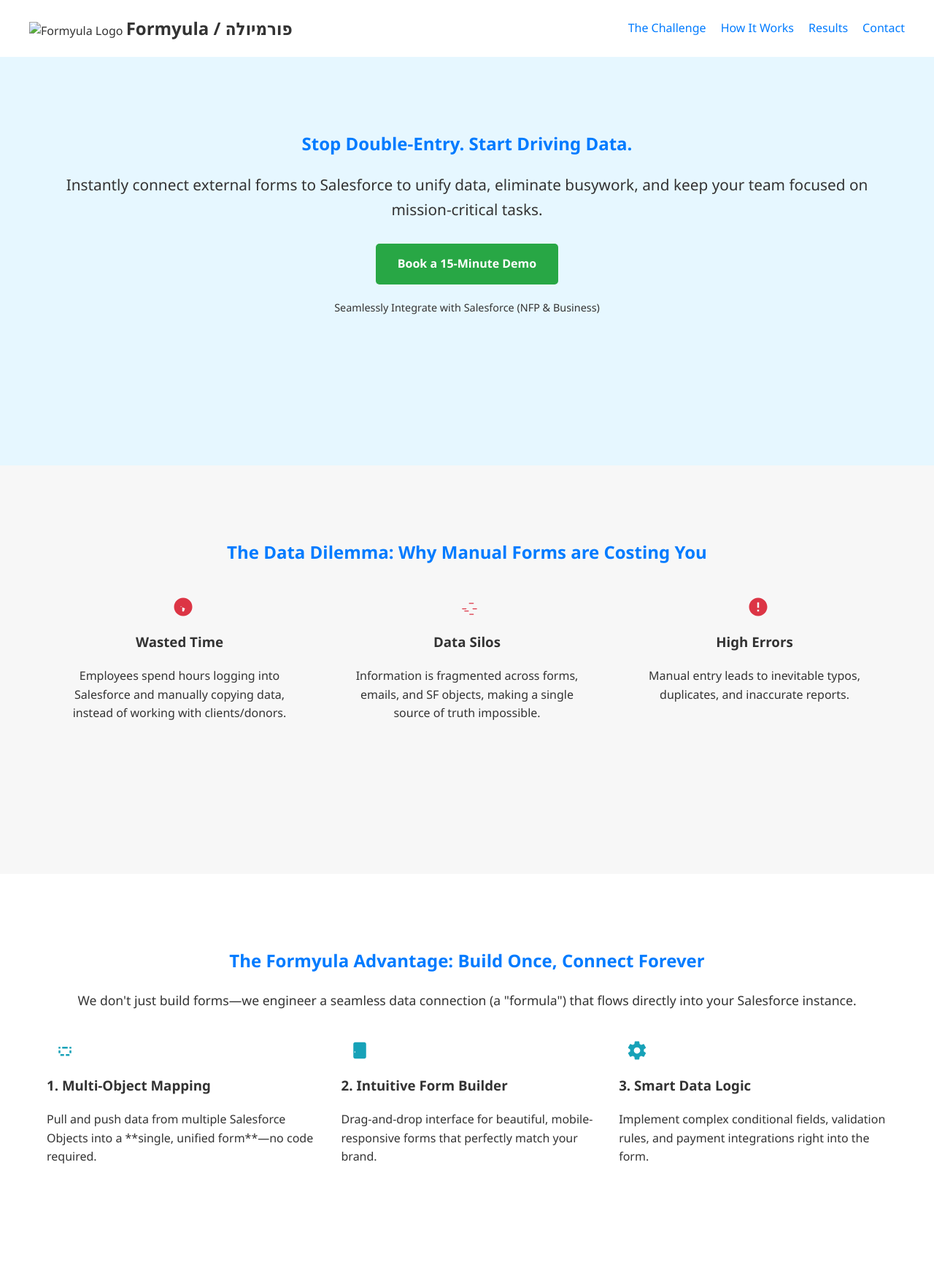
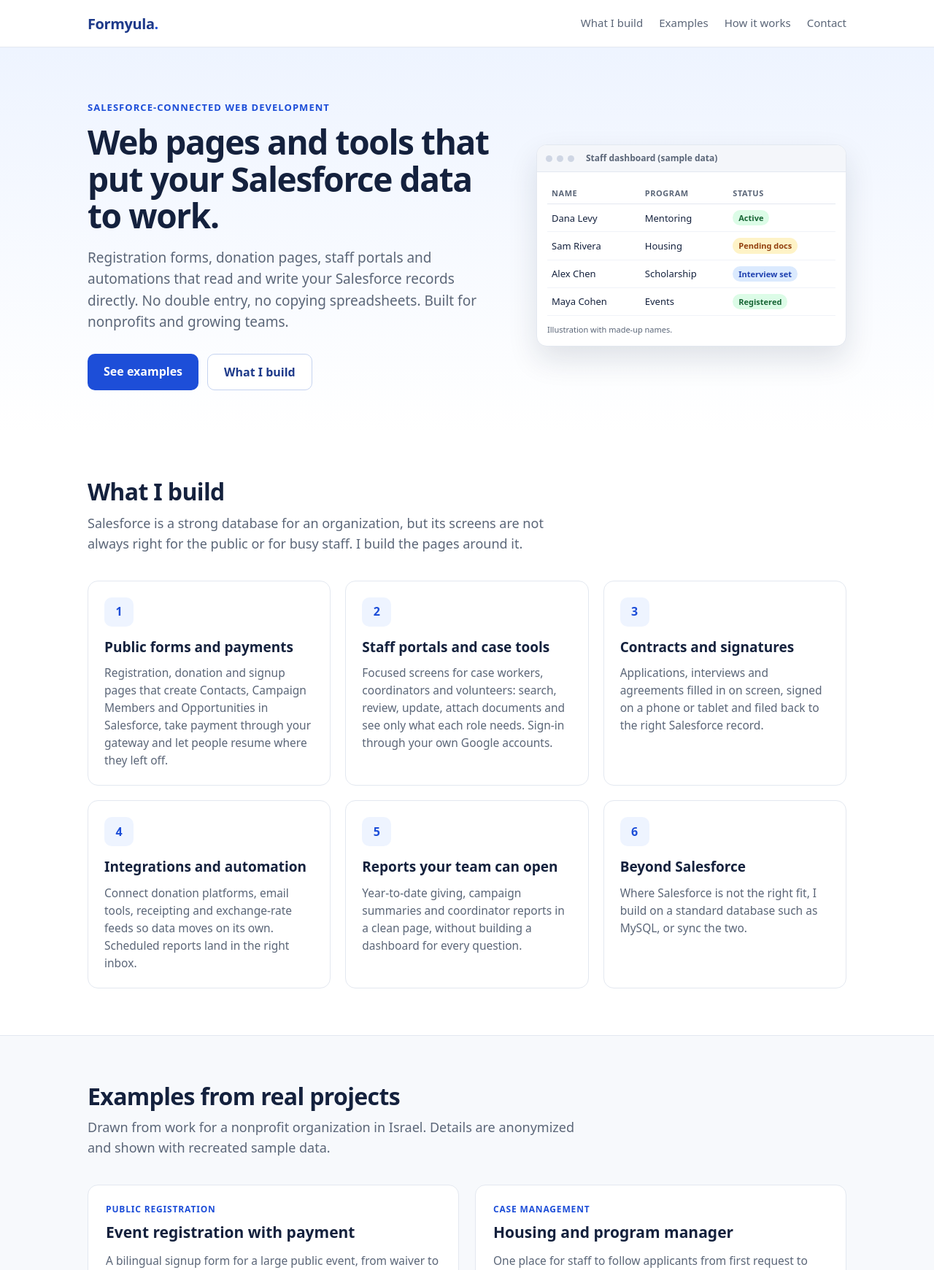
Before and after one commit to milkchug2015/formyula, a plain HTML site: page index.html in a window 1280 px wide. Shown: the top 1741 px of the page at 73% size. Drawn offline with Linux system fonts and the light colour scheme.

Commit message:
Redesign landing page: Salesforce-connected pages for nonprofits and businesses
Updated the HTML structure and styles for improved layout and functionality, including new sections for contact and trust, and enhanced branding elements.

```diff
--- a/index.html
+++ b/index.html
@@ -1,203 +1,152 @@
 <!DOCTYPE html>
-<html lang="en"> <head>
-    <meta charset="UTF-8">
-    <meta name="viewport" content="width=device-width, initial-scale=1.0">
-    <title>Formyula / פורמיולה | Unified Data Forms for Everyone</title>
-
+<html lang="en">
+<head>
+<meta charset="utf-8">
+<meta name="viewport" content="width=device-width, initial-scale=1">
+<title>Formyula | Salesforce-connected web pages and tools</title>
+<meta name="description" content="Custom forms, portals and staff tools that read and write your Salesforce data. Built for nonprofits and growing organizations.">
 <style>
-        /* --- General Reset & Layout --- */
-        body { font-family: 'Segoe UI', Tahoma, Geneva, Verdana, sans-serif; margin: 0; padding: 0; color: #333; line-height: 1.6; }
-        section { padding: 80px 5%; min-height: 400px; }
-        .container { max-width: 1200px; margin: 0 auto; }
-        .text-center { text-align: center; }
-        .bg-light { background-color: #f7f7f7; }
-        h1, h2 { color: #007bff; /* Primary Brand Color (Blue)  */ }
-        a { text-decoration: none; color: #007bff; }
-
-        /* --- Header & Navigation (RTL Specific) --- */
-        header nav {
-            display: flex;
-            justify-content: space-between;
-            align-items: center;
-            padding: 20px 0;
+:root{--ink:#14213d;--muted:#5b6678;--blue:#1d4ed8;--blue-d:#1e3a8a;--sky:#eef4ff;--line:#e3e8f0;--green:#16a34a;--bg:#fff}
+*{box-sizing:border-box}
+body{margin:0;font-family:system-ui,-apple-system,"Segoe UI",Roboto,Helvetica,Arial,sans-serif;color:var(--ink);background:var(--bg);line-height:1.55}
+a{color:inherit}
+.wrap{max-width:1080px;margin:0 auto;padding:0 20px}
+header{border-bottom:1px solid var(--line);background:#fff;position:sticky;top:0;z-index:5}
+.nav{display:flex;align-items:center;justify-content:space-between;height:64px}
+.brand{font-weight:800;font-size:20px;letter-spacing:-.02em;text-decoration:none;color:var(--blue-d)}
+.brand span{color:var(--blue)}
+.nav nav{display:flex;gap:22px;align-items:center;font-size:15px}
+.nav nav a{text-decoration:none;color:var(--muted)}
+.btn{display:inline-block;background:var(--blue);color:#fff!important;padding:12px 22px;border-radius:10px;font-weight:600;text-decoration:none;font-size:16px}
+.btn.alt{background:#fff;color:var(--blue-d)!important;border:1px solid #c5d3f0}
+.nav .btn{padding:9px 16px;font-size:14px}
+.hero{background:linear-gradient(180deg,var(--sky),#fff);padding:72px 0 56px}
+.hero .grid{display:grid;grid-template-columns:1.15fr .85fr;gap:40px;align-items:center}
+.eyebrow{font-size:13px;font-weight:700;letter-spacing:.08em;text-transform:uppercase;color:var(--blue)}
+h1{font-size:46px;line-height:1.1;letter-spacing:-.03em;margin:12px 0 18px}
+.lead{font-size:19px;color:var(--muted);max-width:560px;margin:0 0 28px}
+.cta{display:flex;gap:12px;flex-wrap:wrap}
+.mock{background:#fff;border:1px solid var(--line);border-radius:14px;box-shadow:0 18px 40px rgba(20,33,61,.12);overflow:hidden;font-size:13px}
+.mock .bar{background:#f4f6fa;padding:9px 12px;display:flex;gap:6px;align-items:center;border-bottom:1px solid var(--line)}
+.mock .bar i{width:9px;height:9px;border-radius:50%;background:#cfd6e4;display:block}
+.mock .bar b{margin-left:10px;font-weight:600;color:var(--muted);font-size:12px}
+.mock .body{padding:14px}
+.mock table{width:100%;border-collapse:collapse}
+.mock th{text-align:left;font-size:11px;text-transform:uppercase;letter-spacing:.05em;color:var(--muted);padding:6px 6px;border-bottom:1px solid var(--line)}
+.mock td{padding:8px 6px;border-bottom:1px solid #f0f3f8}
+.tag{display:inline-block;padding:2px 8px;border-radius:99px;font-size:11px;font-weight:600}
+.t-g{background:#dcfce7;color:#166534}.t-y{background:#fef3c7;color:#92400e}.t-b{background:#dbeafe;color:#1e40af}
+.mock .note{margin-top:10px;font-size:11px;color:var(--muted)}
+section{padding:64px 0}
+h2{font-size:32px;letter-spacing:-.02em;margin:0 0 10px;line-height:1.2}
+.sub{color:var(--muted);font-size:18px;max-width:680px;margin:0 0 36px}
+.cards{display:grid;grid-template-columns:repeat(3,1fr);gap:20px}
+.card{border:1px solid var(--line);border-radius:14px;padding:22px;background:#fff}
+.card h3{margin:0 0 8px;font-size:19px}
+.card p{margin:0;color:var(--muted);font-size:15.5px}
+.ico{width:40px;height:40px;border-radius:10px;background:var(--sky);color:var(--blue);display:grid;place-items:center;font-weight:800;margin-bottom:14px}
+.alt-bg{background:#f7f9fc;border-top:1px solid var(--line);border-bottom:1px solid var(--line)}
+.work{display:grid;grid-template-columns:1fr 1fr;gap:22px}
+.proj{background:#fff;border:1px solid var(--line);border-radius:14px;padding:24px}
+.proj .k{font-size:12px;font-weight:700;text-transform:uppercase;letter-spacing:.07em;color:var(--blue)}
+.proj h3{margin:6px 0 10px;font-size:21px}
+.proj p{margin:0 0 10px;color:var(--muted);font-size:15.5px}
+.proj ul{margin:0;padding-left:18px;font-size:15px;color:var(--ink)}
+.proj li{margin:3px 0}
+.steps{display:grid;grid-template-columns:repeat(4,1fr);gap:20px;counter-reset:s}
+.step{padding-top:14px;border-top:3px solid var(--blue)}
+.step b{display:block;margin-bottom:4px}
+.step span{color:var(--muted);font-size:15px}
+.stack{display:flex;flex-wrap:wrap;gap:10px}
+.stack span{border:1px solid #c5d3f0;background:#fff;border-radius:99px;padding:7px 14px;font-size:14px;font-weight:600;color:var(--blue-d)}
+.cta-band{background:var(--blue-d);color:#fff;border-radius:18px;padding:44px;text-align:center}
+.cta-band h2{color:#fff}
+.cta-band p{color:#d6e2ff;max-width:560px;margin:0 auto 24px;font-size:18px}
+.pending{display:inline-block;border:1px dashed #9db6ee;color:#d6e2ff;padding:12px 22px;border-radius:10px;font-weight:600;font-size:16px}
+footer{padding:32px 0;color:var(--muted);font-size:14px;text-align:center}
+@media(max-width:860px){
+ .hero .grid{grid-template-columns:1fr}
+ h1{font-size:36px}
+ .cards,.work{grid-template-columns:1fr}
+ .steps{grid-template-columns:1fr 1fr}
+ .nav nav a.hide-m{display:none}
+ section{padding:48px 0}
+ .cta-band{padding:32px 20px}
 }
-        header nav ul {
-            list-style: none;
-            padding: 0;
-            margin: 0;
-            display: flex;
-            gap: 20px;
-        }
-
-        /* --- CTA Button Styling --- */
-        .cta-button {
-            display: inline-block;
-            padding: 15px 30px;
-            background-color: #28a745; /* Green CTA color */
-            color: white;
-            border-radius: 5px;
-            font-weight: bold;
-            transition: background-color 0.3s;
-        }
-        .cta-button:hover { background-color: #218838; }
-
-        /* --- Icons and Flex Layout --- */
-        .icon { width: 30px; height: 30px; vertical-align: middle; margin-left: 10px; fill: currentColor; }
-        .problem-icon { color: #dc3545; }
-        .solution-icon { color: #17a2b8; }
-        .benefit-icon { color: #28a745; }
-        .flex-row { display: flex; justify-content: space-around; gap: 30px; margin-top: 40px; }
-
-        /* --- Trust Section --- */
-        blockquote {
-            background-color: #f0f8ff;
-            padding: 25px;
-            border-right: 5px solid #28a745; /* Border on the right for RTL */
-            margin-top: 40px;
-        }
-        blockquote footer { text-align: left; } /* Align attribution to the left (visual start) */
+@media(max-width:480px){.cta-band h2{font-size:25px}.steps{grid-template-columns:1fr}.hero{padding:44px 0 36px}h1{font-size:32px}}
 </style>
 </head>
+<body>
+<header><div class="wrap nav">
+ <a class="brand" href="#">Formyula<span>.</span></a>
+ <nav><a class="hide-m" href="#what">What I build</a><a class="hide-m" href="#work">Examples</a><a class="hide-m" href="#how">How it works</a><a class="hide-m" href="#contact">Contact</a></nav>
+</div></header>
 
-<body>
-
-    <header class="container">
-        <nav>
-            <div class="logo">
-                <img src="[Your Formyula Logo URL]" alt="Formyula Logo" style="height: 40px;">
-                <span style="font-size: 1.5em; font-weight: bold;">Formyula / פורמיולה</span>
+<div class="hero"><div class="wrap grid">
+ <div>
+  <div class="eyebrow">Salesforce-connected web development</div>
+  <h1>Web pages and tools that put your Salesforce data to work.</h1>
+  <p class="lead">Registration forms, donation pages, staff portals and automations that read and write your Salesforce records directly. No double entry, no copying spreadsheets. Built for nonprofits and growing teams.</p>
+  <div class="cta"><a class="btn" href="#work">See examples</a><a class="btn alt" href="#what">What I build</a></div>
  </div>
-            <ul>
-                <li><a href="#problem">The Challenge</a></li>
-                <li><a href="#solution">How It Works</a></li>
-                <li><a href="#benefits">Results</a></li>
-                <li><a href="#cta-final">Contact</a></li>
-            </ul>
-        </nav>
-    </header>
-
-    <section id="hero" class="text-center" style="background-color: #e6f7ff;">
-        <div class="container">
-            <h1>Stop Double-Entry. Start Driving Data.</h1>
-            <p style="font-size: 1.3em; margin-bottom: 30px;">
-                Instantly connect external forms to Salesforce to unify data, eliminate busywork, and keep your team focused on mission-critical tasks.
-            </p>
-            <a href="#cta-final" class="cta-button">Book a 15-Minute Demo</a>
-            <p style="margin-top: 20px; font-size: 0.9em;">Seamlessly Integrate with Salesforce (NFP & Business)</p>
-
-            <div style="margin-top: 40px;">
-
+ <div class="mock" aria-label="Illustration of a staff dashboard with sample data">
+  <div class="bar"><i></i><i></i><i></i><b>Staff dashboard (sample data)</b></div>
+  <div class="body">
+   <table>
+    <tr><th>Name</th><th>Program</th><th>Status</th></tr>
+    <tr><td>Dana Levy</td><td>Mentoring</td><td><span class="tag t-g">Active</span></td></tr>
+    <tr><td>Sam Rivera</td><td>Housing</td><td><span class="tag t-y">Pending docs</span></td></tr>
+    <tr><td>Alex Chen</td><td>Scholarship</td><td><span class="tag t-b">Interview set</span></td></tr>
+    <tr><td>Maya Cohen</td><td>Events</td><td><span class="tag t-g">Registered</span></td></tr>
+   </table>
+   <div class="note">Illustration with made-up names.</div>
   </div>
  </div>
-    </section>
+</div></div>
 
-    <section id="problem" class="bg-light">
-        <div class="container text-center">
-            <h2>The Data Dilemma: Why Manual Forms are Costing You</h2>
-            <div class="flex-row">
-                <div style="flex-basis: 30%;">
-                    <svg class="icon problem-icon" viewBox="0 0 24 24"><path d="M12 2C6.48 2 2 6.48 2 12s4.48 10 10 10 10-4.48 10-10S17.52 2 12 2zm.83 15H11v-4.66l2.91 1.25.17.41-.33.16zM13 10.99V6h-1v4.99l-2.91 1.25-.17-.41.33-.16z"/></svg>
-                    <h3>Wasted Time</h3>
-                    <p>Employees spend hours logging into Salesforce and manually copying data, instead of working with clients/donors.</p>
+<section id="what"><div class="wrap">
+ <h2>What I build</h2>
+ <p class="sub">Salesforce is a strong database for an organization, but its screens are not always right for the public or for busy staff. I build the pages around it.</p>
+ <div class="cards">
+  <div class="card"><div class="ico">1</div><h3>Public forms and payments</h3><p>Registration, donation and signup pages that create Contacts, Campaign Members and Opportunities in Salesforce, take payment through your gateway and let people resume where they left off.</p></div>
+  <div class="card"><div class="ico">2</div><h3>Staff portals and case tools</h3><p>Focused screens for case workers, coordinators and volunteers: search, review, update, attach documents and see only what each role needs. Sign-in through your own Google accounts.</p></div>
+  <div class="card"><div class="ico">3</div><h3>Contracts and signatures</h3><p>Applications, interviews and agreements filled in on screen, signed on a phone or tablet and filed back to the right Salesforce record.</p></div>
+  <div class="card"><div class="ico">4</div><h3>Integrations and automation</h3><p>Connect donation platforms, email tools, receipting and exchange-rate feeds so data moves on its own. Scheduled reports land in the right inbox.</p></div>
+  <div class="card"><div class="ico">5</div><h3>Reports your team can open</h3><p>Year-to-date giving, campaign summaries and coordinator reports in a clean page, without building a dashboard for every question.</p></div>
+  <div class="card"><div class="ico">6</div><h3>Beyond Salesforce</h3><p>Where Salesforce is not the right fit, I build on a standard database such as MySQL, or sync the two.</p></div>
  </div>
-                <div style="flex-basis: 30%;">
-                    <svg class="icon problem-icon" viewBox="0 0 24 24"><path d="M10 16.5c0 .28-.22.5-.5.5h-4c-.28 0-.5-.22-.5-.5s.22-.5.5-.5h4c.28 0 .5.22.5.5zm8.5-3h-4c-.28 0-.5.22-.5.5s.22.5.5.5h4c.28 0 .5-.22.5-.5s-.22-.5-.5-.5zm-4-6h-4c-.28 0-.5.22-.5.5s.22.5.5.5h4c.28 0 .5-.22.5-.5s-.22-.5-.5-.5zm.5 12h-4c-.28 0-.5.22-.5.5s.22.5.5.5h4c.28 0 .5-.22.5-.5s-.22-.5-.5-.5zm-8-6h-4c-.28 0-.5.22-.5.5s.22.5.5.5h4c.28 0 .5-.22.5-.5s-.22-.5-.5-.5zm8-6h-4c-.28 0-.5.22-.5.5s.22.5.5.5h4c.28 0 .5-.22.5-.5s-.22-.5-.5-.5z"/></svg>
-                    <h3>Data Silos</h3>
-                    <p>Information is fragmented across forms, emails, and SF objects, making a single source of truth impossible.</p>
+</div></section>
+
+<section id="work" class="alt-bg"><div class="wrap">
+ <h2>Examples from real projects</h2>
+ <p class="sub">Drawn from work for a nonprofit organization in Israel. Details are anonymized and shown with recreated sample data.</p>
+ <div class="work">
+  <div class="proj"><div class="k">Public registration</div><h3>Event registration with payment</h3><p>A bilingual signup form for a large public event, from waiver to payment, with a link to resume later.</p><ul><li>Waiver and personal details in one flow</li><li>Card payment in a secure pop-up, with status checks</li><li>Resume-by-link for unfinished registrations</li><li>Records created in Salesforce</li></ul></div>
+  <div class="proj"><div class="k">Case management</div><h3>Housing and program manager</h3><p>One place for staff to follow applicants from first request to signed contract.</p><ul><li>Applicant lists, filters and attachments</li><li>Interview and contract pages with on-screen signing</li><li>Fields and picklists pulled live from Salesforce</li></ul></div>
+  <div class="proj"><div class="k">Operations</div><h3>Inventory and requests</h3><p>Track items, record what goes out and let coordinators request supplies.</p><ul><li>Add, request and approve flows</li><li>Linked to people and programs in Salesforce</li></ul></div>
+  <div class="proj"><div class="k">Fundraising</div><h3>Donations, receipts and reports</h3><p>Donations from outside platforms land in Salesforce automatically and feed regular reports.</p><ul><li>Incoming donations matched to existing donors</li><li>Unsubscribes synced back from the email platform</li><li>Scheduled monthly and weekly report emails</li></ul></div>
  </div>
-                <div style="flex-basis: 30%;">
-                    <svg class="icon problem-icon" viewBox="0 0 24 24"><path d="M12 2C6.48 2 2 6.48 2 12s4.48 10 10 10 10-4.48 10-10S17.52 2 12 2zm1 15h-2v-2h2v2zm0-4h-2V7h2v6z"/></svg>
-                    <h3>High Errors</h3>
-                    <p>Manual entry leads to inevitable typos, duplicates, and inaccurate reports.</p>
+</div></section>
+
+<section id="how"><div class="wrap">
+ <h2>How we work together</h2>
+ <p class="sub">Small, clear steps, so you always know what is being built.</p>
+ <div class="steps">
+  <div class="step"><b>1. Talk</b><span>You describe the process. I ask how your Salesforce is set up.</span></div>
+  <div class="step"><b>2. Sketch</b><span>You see the page and the data it will touch before I build.</span></div>
+  <div class="step"><b>3. Build</b><span>Working version on your hosting, tested with your staff.</span></div>
+  <div class="step"><b>4. Support</b><span>Fixes and changes as your needs grow.</span></div>
  </div>
+ <div style="margin-top:36px" class="stack"><span>Salesforce API</span><span>PHP</span><span>JavaScript</span><span>HTML / CSS</span><span>MySQL</span><span>Payment gateways</span><span>Google sign-in</span></div>
+</div></section>
+
+<section id="contact" style="padding-top:0"><div class="wrap">
+ <div class="cta-band">
+  <h2>Have a process stuck in spreadsheets?</h2>
+  <p>Tell me what your team does by hand today. I will tell you whether a page connected to Salesforce can fix it.</p>
+  <span class="pending">Contact details coming soon</span>
  </div>
-        </div>
-    </section>
-
-    <section id="solution">
-        <div class="container">
-            <h2 class="text-center">The Formyula Advantage: Build Once, Connect Forever</h2>
-            <p class="text-center" style="font-size: 1.1em;">
-                We don't just build forms—we engineer a seamless data connection (a "formula") that flows directly into your Salesforce instance.
-            </p>
-
-            <div class="flex-row">
-                <div class="pillar-item">
-                    <svg class="icon solution-icon" viewBox="0 0 24 24"><path d="M19 12h-2v3h2v-3zm0-4h-2v2h2V8zM5 12h2v3H5v-3zm0-4h2v2H5V8zm12 8h-4v2h4v-2zM7 18h4v-2H7v2zm8-10H9v2h6V8z"/></svg>
-                    <h3>1. Multi-Object Mapping</h3>
-                    <p>Pull and push data from multiple Salesforce Objects into a **single, unified form**—no code required.</p>
-                </div>
-                <div class="pillar-item">
-                    <svg class="icon solution-icon" viewBox="0 0 24 24"><path d="M14.06 9.94l-5.65 5.65c-.2.2-.51.2-.71 0l-1.5-1.5c-.2-.2-.2-.51 0-.71l5.65-5.65c.2-.2.51-.2.71 0l1.5 1.5c.2.2.2.51 0 .71zM17 3H7c-1.1 0-2 .9-2 2v14c0 1.1.9 2 2 2h10c1.1 0 2-.9 2-2V5c0-1.1-.9-2-2-2zM7 19h10V5H7v14z"/></svg>
-                    <h3>2. Intuitive Form Builder</h3>
-                    <p>Drag-and-drop interface for beautiful, mobile-responsive forms that perfectly match your brand.</p>
-                </div>
-                <div class="pillar-item">
-                    <svg class="icon solution-icon" viewBox="0 0 24 24"><path d="M19.43 12.98c.04-.32.07-.64.07-.98s-.03-.66-.07-.98l2.11-1.65c.2-.16.25-.43.12-.64l-2-3.46c-.12-.22-.39-.3-.61-.22l-2.49 1c-.52-.39-1.09-.72-1.71-.96l-.37-2.65c-.06-.24-.27-.42-.51-.42h-4c-.25 0-.46.18-.5.42l-.37 2.65c-.62.24-1.19.57-1.71.96l-2.49-1c-.23-.09-.49 0-.61.22l-2 3.46c-.13.21-.08.48.12.64l2.11 1.65c-.04.32-.07.65-.07.98s.03.66.07.98l-2.11 1.65c-.2.16-.25.43-.12.64l2 3.46c.12.22.39.3.61.22l2.49-1c.52.39 1.09.72 1.71.96l.37 2.65c.06.24.27.42.51.42h4c.25 0 .46-.18.5-.42l.37-2.65c.62-.24 1.19-.57 1.71-.96l2.49 1c.23.09.49 0 .61-.22l2-3.46c.13-.21.08-.48-.12-.64l-2.11-1.65zM12 15.5c-1.93 0-3.5-1.57-3.5-3.5s1.57-3.5 3.5-3.5 3.5 1.57 3.5 3.5-1.57 3.5-3.5 3.5z"/></svg>
-                    <h3>3. Smart Data Logic</h3>
-                    <p>Implement complex conditional fields, validation rules, and payment integrations right into the form.</p>
-                </div>
-            </div>
-
-            <div class="text-center" style="margin-top: 60px;">
-
-            </div>
-        </div>
-    </section>
-
-    <section id="benefits" class="bg-light">
-        <div class="container text-center">
-            <h2>Stop Working on Data. Start Focusing on Impact.</h2>
-            <div class="flex-row">
-                <div style="flex-basis: 30%;">
-                    <svg class="icon benefit-icon" viewBox="0 0 24 24"><path d="M12 2c-4.97 0-9 4.03-9 9 0 4.17 2.84 7.67 6.64 8.67l.36.14V14c0-.55.45-1 1-1h4c.55 0 1 .45 1 1v6.81l.36-.14c3.8-1 6.64-4.5 6.64-8.67 0-4.97-4.03-9-9-9zM7.5 12c.55 0 1 .45 1 1v3H7v-3c0-.55.45-1 1-1zm4.5-5.5c.55 0 1 .45 1 1v3h-2v-3c0-.55.45-1 1-1zm4.5 5.5c.55 0 1 .45 1 1v3h-2v-3c0-.55.45-1 1-1z"/></svg>
-                    <h3>Boost Productivity</h3>
-                    <p>Free up your team from data entry so they can focus on donor relations, client service, or closing deals.</p>
-                </div>
-                <div style="flex-basis: 30%;">
-                    <svg class="icon benefit-icon" viewBox="0 0 24 24"><path d="M9 16.2L4.8 12l-1.4 1.4L9 19 21 7l-1.4-1.4L9 16.2z"/></svg>
-                    <h3>Data Integrity</h3>
-                    <p>Eliminate duplicates and ensure every data point is instantly and correctly logged exactly where it needs to be.</p>
-                </div>
-                <div style="flex-basis: 30%;">
-                    <svg class="icon benefit-icon" viewBox="0 0 24 24"><path d="M12 17.27L18.18 21l-1.64-7.03L22 9.24l-7.19-.61L12 2 9.19 8.63 2 9.24l5.46 4.73L5.82 21 12 17.27z"/></svg>
-                    <h3>Delight Your Users</h3>
-                    <p>Provide a professional, modern, and frustration-free experience for everyone filling out your forms.</p>
-                </div>
-            </div>
-        </div>
-    </section>
-
-    <section id="trust">
-        <div class="container text-center">
-            <h2>Trusted by Leaders in NFP and Business</h2>
-
-            <div style="margin: 30px 0;">
-                [Placeholder for Salesforce Logo]
-                [Placeholder for NFP Client Logo]
-                [Placeholder for Business Client Logo]
-            </div>
-
-            <blockquote>
-                <p style="font-style: italic; font-size: 1.1em;">"Formyula reduced our intake time from 48 hours to 10 minutes. The data is perfect every time."</p>
-                <footer>— Operations Director, **Major NFP Organization**</footer>
-            </blockquote>
-        </div>
-    </section>
-
-    <section id="cta-final" style="background-color: #007bff; color: white;" class="text-center">
-        <div class="container">
-            <h2>Ready to Unify Your Data and Simplify Your Forms?</h2>
-            <p style="font-size: 1.2em; margin-bottom: 40px;">Let's discuss how Formyula can streamline your data flow.</p>
-
-            <a href="[Your Calendly/Contact Link]" class="cta-button" style="background-color: white; color: #007bff;">Book Your Free Formyula Consultation</a>
-        </div>
-    </section>
-
-    <footer class="text-center" style="padding: 20px; background-color: #333; color: white;">
-        <p>&copy; 2025 Formyula. All rights reserved.</p>
-        <p><a href="[Link to Privacy Policy]" style="color: white; text-decoration: none;">Privacy Policy</a> | <a href="[Link to Terms]" style="color: white; text-decoration: none;">Terms of Service</a></p>
-    </footer>
-
+</div></section>
+<footer><div class="wrap">&copy; Formyula</div></footer>
 </body>
 </html>
```
Lines whose indentation alone changed are shown as unchanged.
